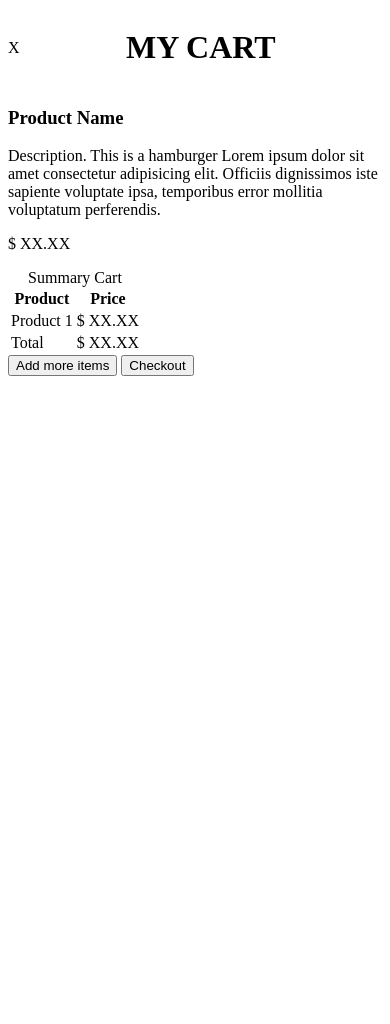
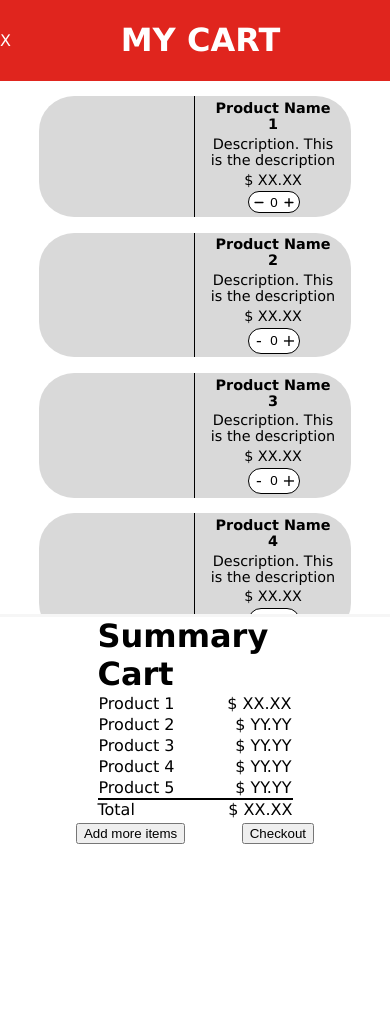
Before and after one commit to AlexzGut/CSD2103_Final_Project, a PHP site: page /html/cart.html in a window 390 px wide. Before the commit the page ends 376 px from the top, so only its background shows below. Run offline with PHP 8.4, Linux system fonts and the light colour scheme.

Commit message:
Adds styles and responsive design to the page

```diff
--- a/css/cart.css
+++ b/css/cart.css
@@ -1,5 +1,15 @@
+body {
+    font-family: Verdana, Geneva, Tahoma, sans-serif;
+    margin: 0;
+}
+
 header {
+    background-color: #E0251E;
+    color: white;
     display: flex;
+    left: 0;
+    position: sticky;
+    top: 0;
 }
 
 header h1 {
@@ -8,11 +18,154 @@ header h1 {
 }
 
 #close-cart {
+    align-items: center;
     display: flex;
-    align-items: center;
 }
 
-main {
+section {
     display: flex;
     flex-direction: column;
+    margin-top: 2%;
+    margin-bottom: 2%;
 }
+
+article {
+    background-color: #D9D9D9;
+    border-radius: 35px;
+    display: grid;
+    grid-template-columns: 1fr 1fr;
+    margin: 2% auto 2%;
+    width: 80%;
+}
+
+.product-images {
+    border-right: 1px black solid;
+}
+
+.product-information {
+    margin-left: 10%;
+    margin-right: 10%;
+}
+
+div h3, p {
+    font-size: 0.9em;
+    text-align: center;
+    margin-bottom: 3%;
+    margin-top: 3%;
+}
+
+.quantity-buttons {
+    background-color: #FFFFFF;
+    border-radius: 15px;
+    border: 1px solid black;
+    display: flex;
+    justify-content: space-evenly;
+    align-items: center;
+    margin: 3% 30% 3%;
+    padding-top: 2%;
+    padding-bottom: 2%;
+    width: 40%;
+}
+
+.product-quantity, .value-button {
+    display: flex;
+    justify-content: center;
+    width: 20%;
+}
+
+.value-button img {
+    height: 80%;
+    max-height: 13px;
+    max-width: 13px;
+    min-height: 10px;
+    min-width: 10px;
+    width: 80%;
+}
+
+input {
+    border: none;
+    padding: 0;
+    text-align: center;
+}
+
+/* Hides the arrows for input */
+input::-webkit-outer-spin-button,
+input::-webkit-inner-spin-button {
+    -webkit-appearance: none;
+    margin: 0;
+}
+
+#cart-summary {
+    display: flex;
+    justify-content: center;
+}
+
+caption {
+    font-size: 2em;
+    font-weight: bold;
+}
+
+table {
+    width: 50%;
+}
+
+.col1, caption {
+    text-align: left;
+}
+
+.col2, #col-total-price {
+    text-align: right;
+}
+
+
+table, tfoot td {
+    border-collapse: collapse;
+    border: none;
+    padding: 0;
+}
+
+tfoot {
+    border-top: 2px solid black;
+}
+
+
+#page-bottom {
+    background-color: white;
+    bottom: 0;
+    border-top: #F6F6F6 solid;
+    box-sizing: border-box;
+    position: sticky;
+    width: 100%;
+}
+
+#buttons {
+    display: flex;
+    justify-content: space-evenly;
+    margin: 1% 5% 0% 5%;
+    box-sizing: border-box;
+    width: 90%;
+}
+
+tbody td {
+    vertical-align: bottom;
+}
+
+@media screen and (min-width: 769px) { /* For devices bigger than tablets*/
+    main {
+        display: grid;
+        grid-template-columns: 1fr 1fr;
+        max-width: 1500px;
+    }
+
+    #page-bottom {
+        border-left: #F6F6F6 solid;
+        display: flex;
+        flex-direction: column;
+        justify-content: center;
+        left: 50%;
+        position: fixed;
+        top: 82px;
+        width: 50%;
+    }
+
+}
--- a/html/cart.html
+++ b/html/cart.html
@@ -19,14 +19,90 @@
                 <div class="product-images">
                 </div>
                 <div class="product-information">
-                    <h3 class="product-name"> Product Name </h3>
+                    <h3 class="product-name"> Product Name 1</h3>
                     <p class="product-description">
-                        Description. This is a hamburger Lorem ipsum dolor sit amet consectetur adipisicing elit.
-                        Officiis dignissimos iste sapiente voluptate ipsa, temporibus error mollitia voluptatum perferendis.
+                        Description. This is the description
                     </p>
                     <p class="product-price">
                         $ XX.XX
                     </p>
+                    <div class="quantity-buttons">
+                        <div class="value-button" id="decrease" onclick="decreaseValue()" value="Decrease Value"><img src="../img/icons/minus-icon.svg"></div>
+                        <input type="number" id="number" value="0" class="product-quantity"/> <!-- Here, this id will be created based on the relative product number in the cart -->
+                        <div class="value-button" id="increase" onclick="increaseValue()" value="Increase Value"><img src="../img/icons/plus-icon.svg"></div>
+                    </div>
+                </div>
+            </article>
+            <article>
+                <div class="product-images">
+                </div>
+                <div class="product-information">
+                    <h3 class="product-name"> Product Name 2</h3>
+                    <p class="product-description">
+                        Description. This is the description
+                    </p>
+                    <p class="product-price">
+                        $ XX.XX
+                    </p>
+                    <div class="quantity-buttons">
+                        <div class="value-button" id="decrease" onclick="decreaseValue()" value="Decrease Value">-</div>
+                        <input type="number" id="number" value="0" class="product-quantity"/> <!-- Here, this id will be created based on the relative product number in the cart -->
+                        <div class="value-button" id="increase" onclick="increaseValue()" value="Increase Value">+</div>
+                    </div>
+                </div>
+            </article>
+            <article>
+                <div class="product-images">
+                </div>
+                <div class="product-information">
+                    <h3 class="product-name"> Product Name 3</h3>
+                    <p class="product-description">
+                        Description. This is the description
+                    </p>
+                    <p class="product-price">
+                        $ XX.XX
+                    </p>
+                    <div class="quantity-buttons">
+                        <div class="value-button" id="decrease" onclick="decreaseValue()" value="Decrease Value">-</div>
+                        <input type="number" id="number" value="0" class="product-quantity"/> <!-- Here, this id will be created based on the relative product number in the cart -->
+                        <div class="value-button" id="increase" onclick="increaseValue()" value="Increase Value">+</div>
+                    </div>
+                </div>
+            </article>
+            <article>
+                <div class="product-images">
+                </div>
+                <div class="product-information">
+                    <h3 class="product-name"> Product Name 4</h3>
+                    <p class="product-description">
+                        Description. This is the description
+                    </p>
+                    <p class="product-price">
+                        $ XX.XX
+                    </p>
+                    <div class="quantity-buttons">
+                        <div class="value-button" id="decrease" onclick="decreaseValue()" value="Decrease Value">-</div>
+                        <input type="number" id="number" value="0" class="product-quantity"/> <!-- Here, this id will be created based on the relative product number in the cart -->
+                        <div class="value-button" id="increase" onclick="increaseValue()" value="Increase Value">+</div>
+                    </div>
+                </div>
+            </article>
+            <article>
+                <div class="product-images">
+                </div>
+                <div class="product-information">
+                    <h3 class="product-name"> Product Name 5</h3>
+                    <p class="product-description">
+                        Description. This is the description
+                    </p>
+                    <p class="product-price">
+                        $ XX.XX
+                    </p>
+                    <div class="quantity-buttons">
+                        <div class="value-button" id="decrease" onclick="decreaseValue()" value="Decrease Value">-</div>
+                        <input type="number" id="number" value="0" class="product-quantity"/> <!-- Here, this id will be created based on the relative product number in the cart -->
+                        <div class="value-button" id="increase" onclick="increaseValue()" value="Increase Value">+</div>
+                    </div>
                 </div>
             </article>
         </section>
@@ -35,28 +111,54 @@
             <div id="cart-summary">
                 <table>
                     <caption> Summary Cart </caption>
-                    <thead>
-                        <tr>
-                            <th> Product </th>
-                            <th> Price </th>
-                        </tr>
-                    </thead>
                     <tbody>
                         <tr>
-                            <td>
+                            <td class="col1">
                                 Product 1
                             </td>
-                            <td>
+                            <td class="col2">
                                 $ XX.XX
+                            </td>
+                        </tr>
+                        <tr>
+                            <td class="col1">
+                                Product 2
+                            </td>
+                            <td class="col2">
+                                $ YY.YY
+                            </td>
+                        </tr>
+                        <tr>
+                            <td class="col1">
+                                Product 3
+                            </td>
+                            <td class="col2">
+                                $ YY.YY
+                            </td>
+                        </tr>
+                        <tr>
+                            <td class="col1">
+                                Product 4
+                            </td>
+                            <td class="col2">
+                                $ YY.YY
+                            </td>
+                        </tr>
+                        <tr>
+                            <td class="col1">
+                                Product 5
+                            </td>
+                            <td class="col2">
+                                $ YY.YY
                             </td>
                         </tr>
                     </tbody>
                     <tfoot>
                             <tr>
-                                <td>
+                                <td id="col-total">
                                     Total
                                 </td>
-                                <td>
+                                <td id="col-total-price">
                                     $ XX.XX
                                 </td>
                             </tr>
@@ -65,8 +167,8 @@
             </div>
 
             <div id="buttons">
-                <button type="button"> Add more items </button>
-                <button type="button"> Checkout </button>
+                <button type="button" class="secondary-button"> Add more items </button>
+                <button type="button" class="primary-button"> Checkout </button>
             </div>
         </div>
     </main>
```
Also changed, not shown: img/icons/minus-icon.svg (added), img/icons/plus-icon.svg (added).
